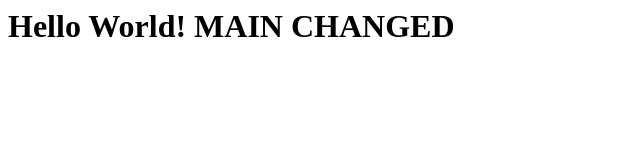
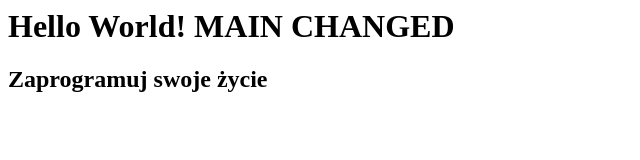
Before and after one commit to Ewa28/testing-repository-gh, a plain HTML site: page index.html in a window 1280 px wide. Shown: the whole page, without its empty margins (0-640 px from the left). Drawn offline with Linux system fonts and the light colour scheme.

Commit message:
Modified index.html - add h2

```diff
--- a/index.html
+++ b/index.html
@@ -9,6 +9,7 @@
 
 <body>
     <h1>Hello World! MAIN CHANGED</h1>
+    <h2>Zaprogramuj swoje życie</h2>
 </body>
 
 </html>
```
